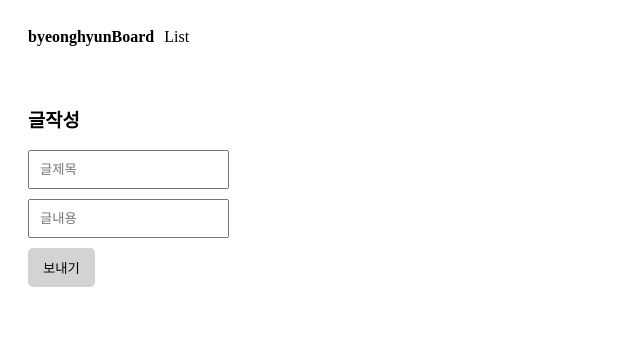
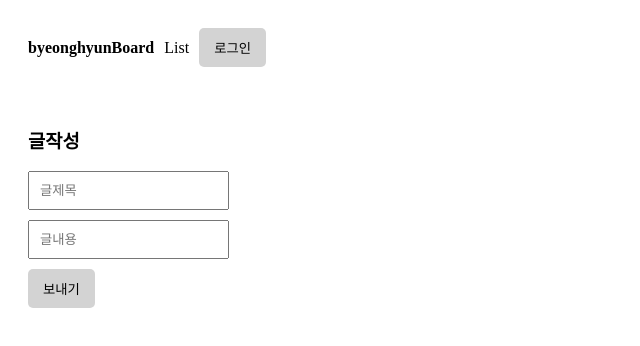
Before and after one commit to Min-byeonghyun/Nextjs_post, a Next.js app: page /write in a window 1280 px wide. Shown: the top 346 px of the page, without its empty margins (0-640 px from the left). Built offline with nearby package versions, Linux system fonts and the light colour scheme; no server answers.

Commit message:
소셜로그인 기능 구현

```diff
--- /dev/null
+++ b/app/LogOutBtn.js
@@ -0,0 +1,16 @@
+"use client";
+import { signOut } from "next-auth/react";
+
+export default function LogOutBtn() {
+  return (
+    <>
+      <button
+        onClick={() => {
+          signOut();
+        }}
+      >
+        로그아웃
+      </button>
+    </>
+  );
+}
--- /dev/null
+++ b/app/LoginBtn.js
@@ -0,0 +1,16 @@
+"use client";
+import { signIn } from "next-auth/react";
+
+export default function LoginBtn() {
+  return (
+    <>
+      <button
+        onClick={() => {
+          signIn();
+        }}
+      >
+        로그인
+      </button>
+    </>
+  );
+}
--- a/app/layout.js
+++ b/app/layout.js
@@ -1,7 +1,13 @@
 import "./globals.css";
 import Link from "next/link";
+import LoginBtn from "./LoginBtn";
+import LogOutBtn from "./LogOutBtn";
+import { getServerSession } from "next-auth";
+import { authOptions } from "@/pages/api/auth/[...nextauth]";
 
-export default function RootLayout({ children }) {
+export default async function RootLayout({ children }) {
+  let session = await getServerSession(authOptions);
+  console.log(session);
   return (
     <html lang="kr">
       <body>
@@ -10,6 +16,14 @@ export default function RootLayout({ children }) {
             byeonghyunBoard
           </Link>
           <Link href="/list">List</Link>
+          {session ? (
+            <span>
+              {session.user.name}
+              <LogOutBtn />
+            </span>
+          ) : (
+            <LoginBtn />
+          )}
         </div>
         {children}
       </body>
--- a/app/page.js
+++ b/app/page.js
@@ -1,12 +1,9 @@
 import { connectDB } from "@/util/database";
-
 
 export default async function Home() {
   const db = (await connectDB).db("Next실습"); // mongoDB 데이터베이스 접속
   let result = await db.collection("post").find().toArray(); // DB에서 글꺼내옴
   console.log(result);
 
-  await fetch('/URL', {cache : 'force-cache'})
-
   return <div>ㅎㅇ</div>;
 }
--- a/package.json
+++ b/package.json
@@ -12,6 +12,7 @@
     "bson": "^6.10.1",
     "mongodb": "^6.12.0",
     "next": "15.1.6",
+    "next-auth": "^4.24.11",
     "react": "^19.0.0",
     "react-dom": "^19.0.0"
   }
--- /dev/null
+++ b/pages/api/auth/[...nextauth].js
@@ -0,0 +1,13 @@
+import NextAuth from "next-auth";
+import GithubProvider from "next-auth/providers/github";
+
+export const authOptions = {
+  providers: [
+    GithubProvider({
+      clientId: "Ov23liF4fXmS0iyvBvOP",
+      clientSecret: "9a3dec9e88ede4654978a4facfa79da4d836e28a",
+    }),
+  ],
+  secret: "qudgus12",
+};
+export default NextAuth(authOptions);
```
Also changed, not shown: 1 other file (tests, documents, lock files or other folders).
